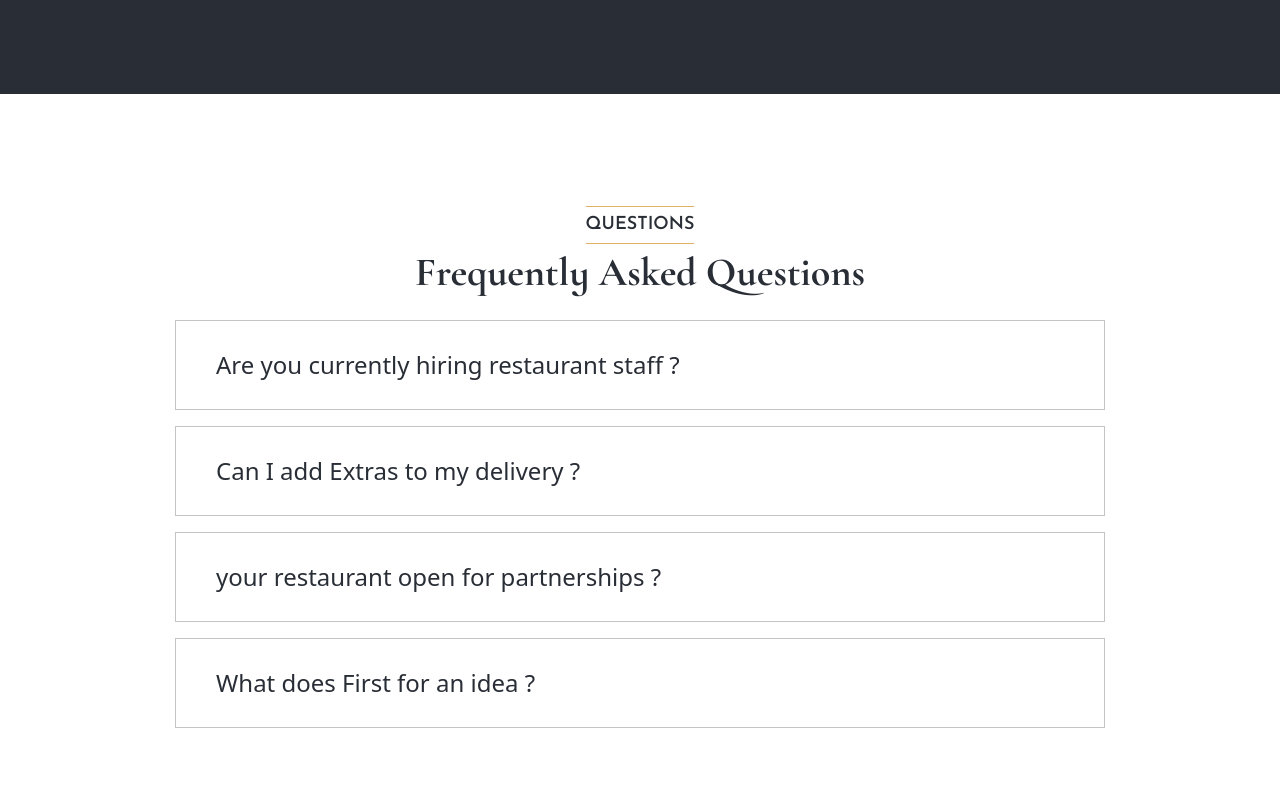
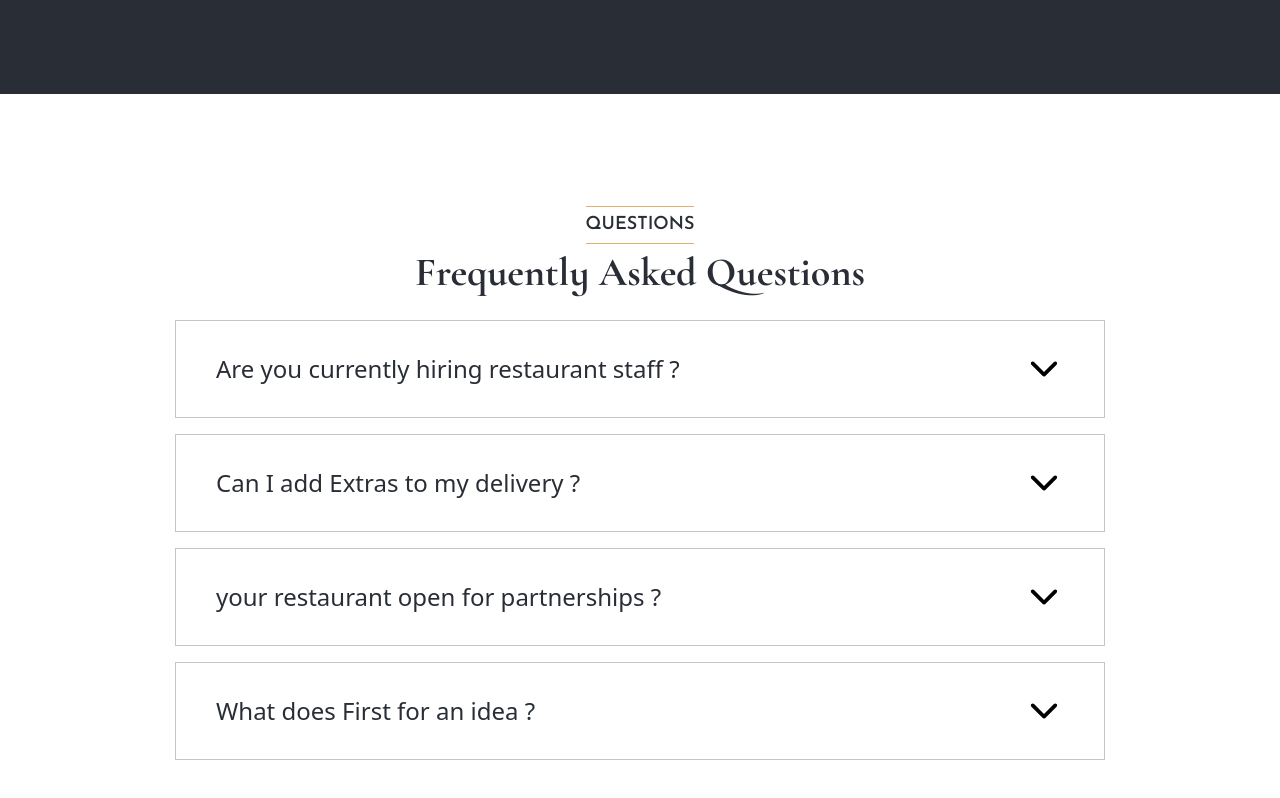
Before and after one commit to devmanirul/restaurant-react, a React (Vite) app: page /faq in a window 1280 px wide. Shown: the part 581-1379 px from the top of the page. Built offline with nearby package versions, Linux system fonts and the light colour scheme.

Commit message:
modify question component

```diff
--- a/src/components/FaqQuestionSec/Question/index.jsx
+++ b/src/components/FaqQuestionSec/Question/index.jsx
@@ -1,4 +1,6 @@
 /* eslint-disable react/prop-types */
+
+import { IoIosArrowDown, IoIosArrowUp } from "react-icons/io";
 
 const Question = ({ id, question, answer, handleShowMore, showMore }) => {
   return (
@@ -6,9 +8,17 @@ const Question = ({ id, question, answer, handleShowMore, showMore }) => {
       onClick={() => handleShowMore(id)}
       className="text-left py-7 px-10 border border-[#c4c4c4]"
     >
-      <h3 className="text-2xl font-medium text-black">{question}</h3>
+      <div className="flex flex-row justify-between items-center gap-5">
+        <h3 className="text-2xl font-medium text-black">{question}</h3>
+        <IoIosArrowDown className="h-10 w-10" />
+      </div>
+
       {showMore === id && (
-        <p className="text-xl font-josefin text-lightBlack mt-3">{answer}</p>
+        <div className="flex flex-row justify-between items-center gap-5">
+          <p className="text-xl font-josefin text-lightBlack mt-3">{answer}</p>
+
+          <IoIosArrowUp className="h-10 w-10" />
+        </div>
       )}
     </button>
   );
```
